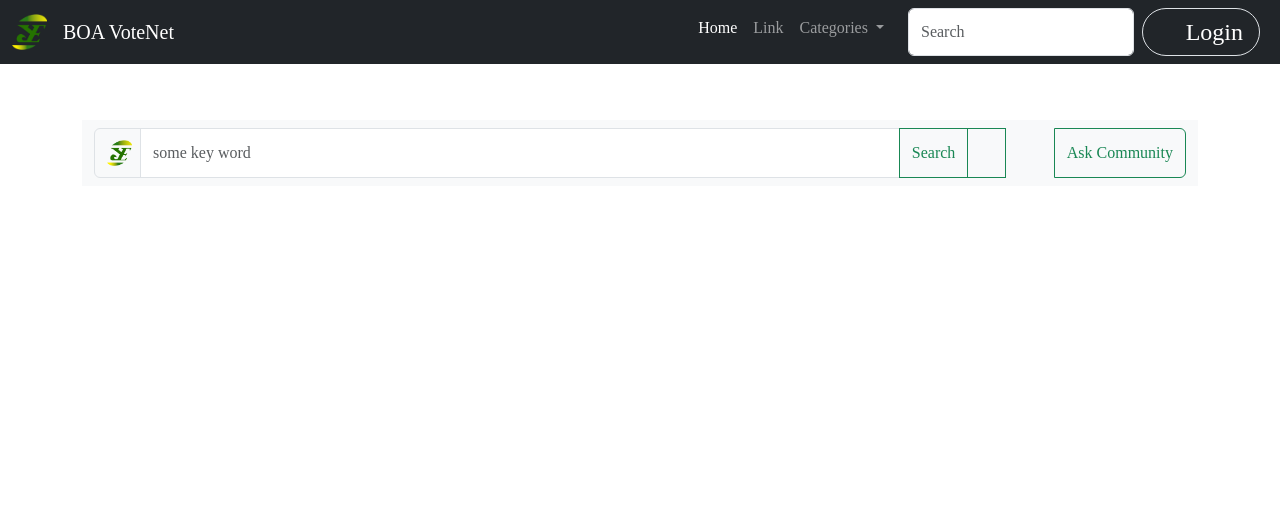
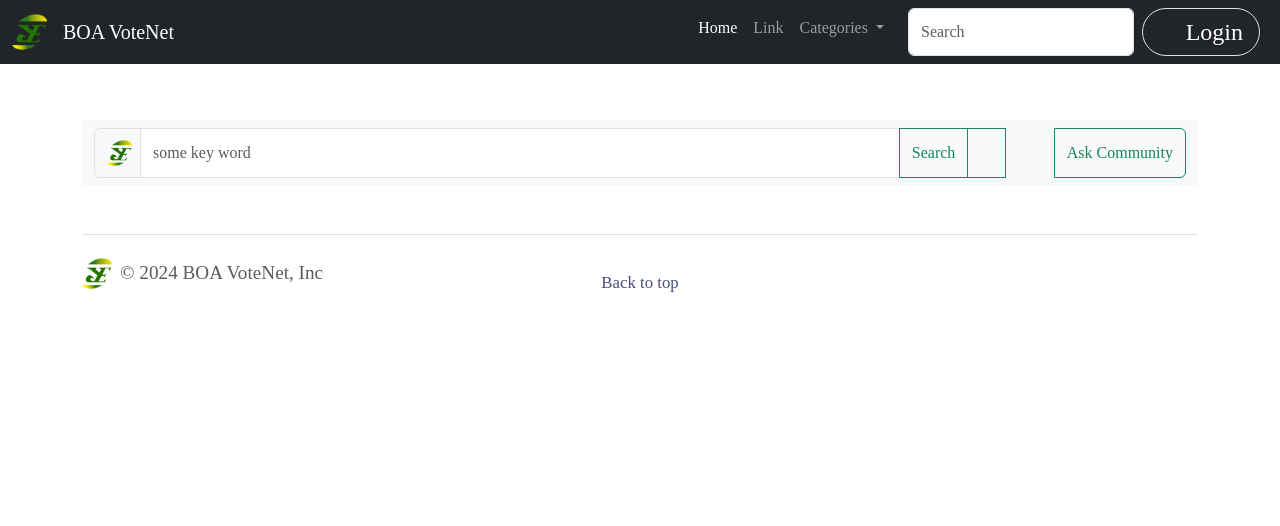
Before and after one commit to J0-Y0/JanPost, a Django app: page /home in a window 1280 px wide. Shown: the top 526 px of the page. Run offline with Django 4.2, Linux system fonts and the light colour scheme; data that the repository does not hold is empty; some libraries are stand-ins or nearby versions; some web fonts are replaced.

```diff
--- a/templates/base/base.html
+++ b/templates/base/base.html
@@ -87,6 +87,29 @@
 
 
 
+<div class="container">
+  <footer class="d-flex flex-wrap justify-content-between align-items-center py-3 my-4 border-top">
+    <div class="col-md-4 d-flex align-items-center">
+
+      <img src="{% static 'img/logo.png' %}" class="  img-fluid navbar-brand" width="30" height="15" alt="logo">
+      <a href = "{% url 'landingPage'%}" class="mb-3 mb-md-0 text-muted ps-2">&copy; 2024 <span class = "d-none d-md-inline">{{companyName}}</span>, Inc</a>
+    </div>
+    <a href="#" class="mb-0 d-flex flex-column text-center">
+      <i class="fa-solid fa-caret-up"></i>
+		   <small  class >Back to top</small>
+	  </a>
+
+    <ul class="nav col-md-4 justify-content-end list-unstyled d-flex">
+      <li class="ms-3"><a class="text-muted" target = "blank" href="https://www.linkedin.com/in/yosef-emyayu/"><i class="fa-brands fa-linkedin"></i></a></li>
+      <li class="ms-3"><a class="text-muted" target = "blank" href="https://github.com/J0-Y0/"><i class="fa-brands fa-github"></i></li>
+      <li class="ms-3"><a class="text-muted" target = "blank" href="https://gitlab.com/J0-Y0"><i class="fa-brands fa-gitlab"></i></a></li>
+    </ul>
+  </footer>
+</div>
+
+
+
+
 
 
     <!-- htmx -->
--- a/templates/blog/landingPage.html
+++ b/templates/blog/landingPage.html
@@ -275,11 +275,5 @@
       </ul>
     </div>
 
-	<footer class="py-5 text-center text-body-secondary bg-body-tertiary">
-	  <p>Blog template built for <a href="https://getbootstrap.com/">Bootstrap</a> by <a href="https://twitter.com/mdo">@mdo</a>.</p>
-	  <p class="mb-0">
-		<a href="#">Back to top</a>
-	  </p>
-	</footer>
 
 {%endblock %}
```
Also changed, not shown: templates/account/login.html (+12 -5 lines), media/commen/login.jpg (added).
